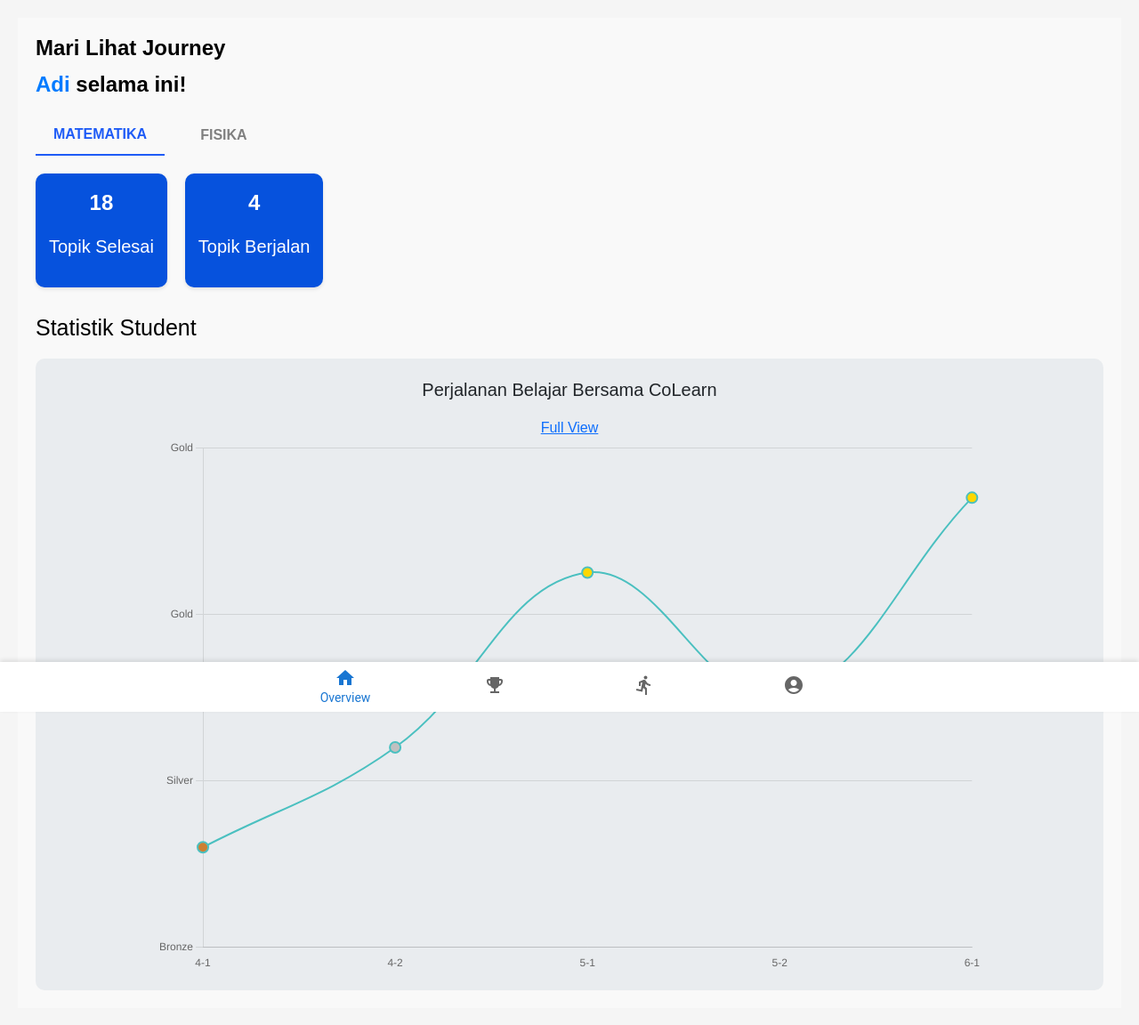
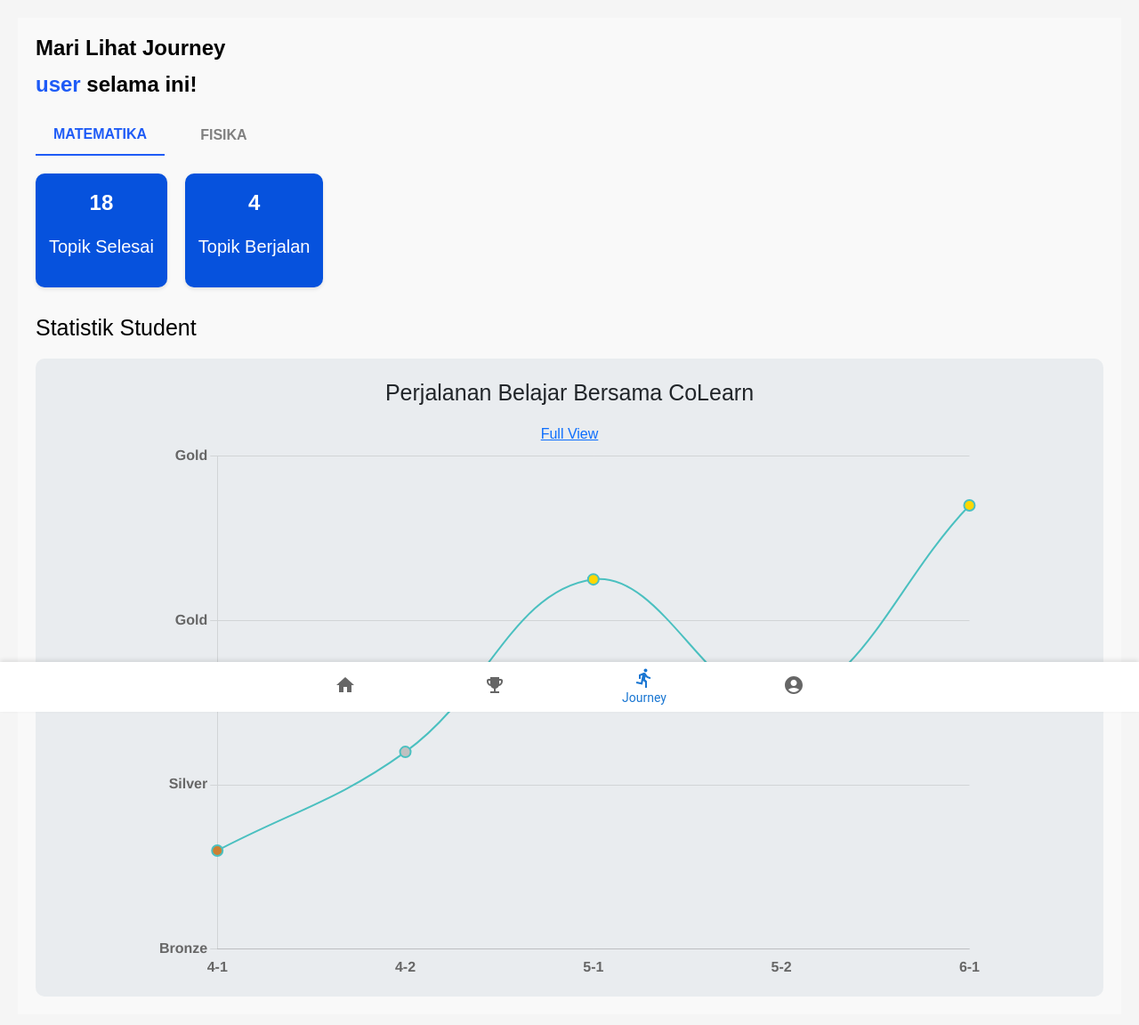
Before and after one commit to JugBones/Capstone, a React (Create React App) app in the folder parent-dashboard/: page /journey in a window 1280 px wide. Shown: the top 1152 px of the page at 89% size. Built offline with nearby package versions, Linux system fonts and the light colour scheme; no server answers; sample sign-in values are in the browser's storage; the HTML template or start-up script is replaced by a standard one.

Commit message:
update handling state, location, and color formula.

```diff
--- a/parent-dashboard/src/components/Achievement.js
+++ b/parent-dashboard/src/components/Achievement.js
@@ -34,11 +34,8 @@ const Achievement = () => {
   const navigate = useNavigate();
 
   const getBarColor = (progress) => {
-    if (progress <= 35) return "red";
-    if (progress < 50) return "orange";
-    if (progress >= 50 && progress <= 60) return "#FFD700";
-    if (progress > 60) return "#1E5BF6";
-    return "gray";
+    if (progress === 100) return "#1E5BF6";
+    return "#FFD700";
   };
 
   const handleAchievementClick = () => {
--- a/parent-dashboard/src/components/Navbar.js
+++ b/parent-dashboard/src/components/Navbar.js
@@ -1,15 +1,37 @@
-import React from "react";
+import React, { useEffect } from "react";
 import { BottomNavigation, BottomNavigationAction } from "@mui/material";
 import HomeIcon from "@mui/icons-material/Home";
 import EmojiEventsIcon from "@mui/icons-material/EmojiEvents"; // New Achievement Icon
 import AccountCircleIcon from "@mui/icons-material/AccountCircle";
 import DirectionsRunIcon from "@mui/icons-material/DirectionsRun";
-import { useNavigate } from "react-router-dom";
+import { useNavigate, useLocation } from "react-router-dom";
 import "../styling/Navbar.css";
 
 const Navbar = () => {
+  const navigate = useNavigate();
+  const location = useLocation(); // Get the current route
   const [value, setValue] = React.useState(0);
-  const navigate = useNavigate();
+
+  // Sync the value state with the current route
+  useEffect(() => {
+    switch (location.pathname) {
+      case "/overview":
+        setValue(0);
+        break;
+      case "/achievements":
+        setValue(1);
+        break;
+      case "/journey":
+        setValue(2);
+        break;
+      case "/profile":
+        setValue(3);
+        break;
+      default:
+        setValue(0); // Default to Overview
+        break;
+    }
+  }, [location.pathname]);
 
   const handleNavigation = (newValue) => {
     setValue(newValue);
--- a/parent-dashboard/src/components/ProgressChart.js
+++ b/parent-dashboard/src/components/ProgressChart.js
@@ -32,7 +32,7 @@ const ProgressChart = ({ user, selectedCourse }) => {
   const getBarColor = (value) => {
     if (value <= 35) return "red";
     if (value < 50) return "orange";
-    if (value >= 50 && value <= 60) return "yellow";
+    if (value >= 50 && value <= 60) return "#FFD700";
     if (value > 60) return "#0652DD";
     return "gray";
   };
--- a/parent-dashboard/src/pages/Achievements.js
+++ b/parent-dashboard/src/pages/Achievements.js
@@ -2,8 +2,6 @@ import React, { useState } from "react";
 import {
   AiOutlineStar,
   AiOutlineCheckCircle,
-  AiOutlineBulb,
-  AiOutlineFontSize,
   AiOutlineTool,
   AiOutlineClockCircle,
 } from "react-icons/ai";
@@ -11,7 +9,6 @@ import {
   FaMountain,
   FaRegCalendarCheck,
   FaRunning,
-  FaRoad,
   FaBookOpen,
   FaPuzzlePiece,
   FaBolt,
--- a/parent-dashboard/src/pages/Journey.js
+++ b/parent-dashboard/src/pages/Journey.js
@@ -1,4 +1,6 @@
 import React, { useState, useEffect } from 'react';
+import { useAuthState } from 'react-firebase-hooks/auth';
+import { auth } from '../firebase';
 import Navbar from '../components/Navbar';
 import '../styling/Journey.css';
 import { Line } from 'react-chartjs-2';
@@ -6,9 +8,11 @@ import 'chart.js/auto';
 import 'chartjs-plugin-annotation'; // For annotations
 
 const Journey = () => {
+  const [user] = useAuthState(auth);
+  const userName = user?.email ? user.email.split('@')[0] : user?.displayName || 'User';
   // Get the selected subject from localStorage, default to "Matematika" if not set
-  const [selectedSubject, setSelectedSubject] = useState(
-    localStorage.getItem('selectedSubject') || 'Matematika'
+  const [selectedCourse, setselectedCourse] = useState(
+    localStorage.getItem('selectedCourse') || 'Matematika'
   );
 
   // Datasets for different subjects
@@ -38,8 +42,8 @@ const Journey = () => {
     labels: ['4-1', '4-2', '5-1', '5-2', '6-1'],
     datasets: [
       {
-        label: `Perjalanan Belajar ${selectedSubject}`,
-        data: datasets[selectedSubject],
+        label: `Perjalanan Belajar ${selectedCourse}`,
+        data: datasets[selectedCourse],
         backgroundColor: 'rgba(75, 192, 192, 0.2)',
         borderColor: 'rgba(75, 192, 192, 1)',
         borderWidth: 2,
@@ -61,12 +65,12 @@ const Journey = () => {
         callbacks: {
           title: function (tooltipItem) {
             const index = tooltipItem[0].dataIndex;
-            const badge = breakdownData[selectedSubject][index].Badge;
+            const badge = breakdownData[selectedCourse][index].Badge;
             return `Checkpoint: ${tooltipItem[0].label} (Badge: ${badge})`;
           },
           label: function (tooltipItem) {
             const index = tooltipItem.dataIndex;
-            const breakdown = breakdownData[selectedSubject][index];
+            const breakdown = breakdownData[selectedCourse][index];
             return [
               `Kehadiran: ${breakdown.Kehadiran}%`,
               `Keaktifan: ${breakdown.Keaktifan}%`,
@@ -115,12 +119,20 @@ const Journey = () => {
     scales: {
       x: {
         grid: { display: false },
+        ticks: {
+          font: {
+            size: 16, weight: 'bold'
+          },
+        },
       },
       y: {
         grid: { drawBorder: false },
         min: 0,
         max: 100,
         ticks: {
+          font: {
+            size: 16, weight: 'bold'
+          },
           callback: function (value) {
             if (value < 33) return 'Bronze';
             if (value < 66) return 'Silver';
@@ -134,8 +146,8 @@ const Journey = () => {
 
   // Save the selected subject to localStorage whenever it changes
   useEffect(() => {
-    localStorage.setItem('selectedSubject', selectedSubject);
-  }, [selectedSubject]);
+    localStorage.setItem('selectedCourse', selectedCourse);
+  }, [selectedCourse]);
 
   return (
     <div className="journey-page">
@@ -143,18 +155,18 @@ const Journey = () => {
       <div className="journey-content">
         <h1 className="journey-title">Mari Lihat Journey</h1>
         <p className="journey-subtitle">
-          <span className="highlight">Adi</span> selama ini!
+          <span className="highlight">{userName}</span> selama ini!
         </p>
         <div className="journey-tabs-section">
           <button
-            className={`journey-tab-button ${selectedSubject === 'Matematika' ? 'active' : ''}`}
-            onClick={() => setSelectedSubject('Matematika')}
+            className={`journey-tab-button ${selectedCourse === 'Matematika' ? 'active' : ''}`}
+            onClick={() => setselectedCourse('Matematika')}
           >
             MATEMATIKA
           </button>
           <button
-            className={`journey-tab-button ${selectedSubject === 'Fisika' ? 'active' : ''}`}
-            onClick={() => setSelectedSubject('Fisika')}
+            className={`journey-tab-button ${selectedCourse === 'Fisika' ? 'active' : ''}`}
+            onClick={() => setselectedCourse('Fisika')}
           >
             FISIKA
           </button>
--- a/parent-dashboard/src/pages/Overview.js
+++ b/parent-dashboard/src/pages/Overview.js
@@ -15,7 +15,7 @@ import '../styling/Overview.css';
 const Overview = () => {
   const [user] = useAuthState(auth);
   const userName = user?.email ? user.email.split('@')[0] : user?.displayName || 'User';
-  const [selectedCourse, setSelectedCourse] = useState('Matematika');
+  const [selectedCourse, setSelectedCourse] = useState(localStorage.getItem('selectedCourse') || 'Matematika');
   const [profilePicture, setProfilePicture] = useState(user?.photoURL || "/avatar.jpg");
   const [classData, setClassData] = useState(null);
   const [courses, setCourses] = useState([]);
@@ -66,6 +66,10 @@ const Overview = () => {
     };
     fetchCourses();
   }, [user]);
+
+  useEffect(() => {
+      localStorage.setItem('selectedCourse', selectedCourse);
+    }, [selectedCourse]);
 
   return (
     <Box className="app">
--- a/parent-dashboard/src/pages/Profile.js
+++ b/parent-dashboard/src/pages/Profile.js
@@ -1,19 +1,19 @@
 import React, { useState, useEffect } from "react";
-import { useAuthState } from "react-firebase-hooks/auth"; // Firebase hook
-import { auth } from "../firebase"; // Firebase auth instance
+import { useAuthState } from "react-firebase-hooks/auth";
+import { auth } from "../firebase";
 import { useNavigate } from "react-router-dom";
 import Navbar from "../components/Navbar";
 import axios from "axios";
 import "../styling/Profile.css";
 
 const Profile = () => {
-  const [user] = useAuthState(auth); // Get the logged-in user
+  const [user] = useAuthState(auth);
   const userName = user?.email ? user.email.split('@')[0] : user?.displayName || 'User';
   const [classData, setClassData] = useState(null);
-  const navigate = useNavigate(); // For navigation
+  const navigate = useNavigate();
   const [selectedFile, setSelectedFile] = useState(null);
   const [profilePicture, setProfilePicture] = useState(user?.photoURL || "/avatar.jpg");
-  const [isModalOpen, setIsModalOpen] = useState(false); // Track modal visibility
+  const [isModalOpen, setIsModalOpen] = useState(false);
 
   // Fetch updated profile picture from the backend
   useEffect(() => {
@@ -52,7 +52,7 @@ const Profile = () => {
   const handleLogout = () => {
     auth.signOut()
       .then(() => {
-        navigate("/login"); // Redirect to the login page after logout
+        navigate("/login");
       })
       .catch((error) => {
         console.error("Error logging out:", error);
--- a/parent-dashboard/src/styling/Journey.css
+++ b/parent-dashboard/src/styling/Journey.css
@@ -17,7 +17,7 @@
 }
 
 .highlight {
-  color: #007bff;
+  color: #1E5BF6;
 }
 
 .journey-stats {
@@ -69,7 +69,7 @@
 }
 
 .chart-section p {
-  font-size: 20px;
+  font-size: 25px;
 }
 
 .category-level {
--- a/parent-dashboard/src/styling/Overview.css
+++ b/parent-dashboard/src/styling/Overview.css
@@ -57,7 +57,6 @@
 .greeting-text p {
   margin: 0;
   font-size: 18px; /* Web Default Text */
-  color: #0177FB;
 }
 
 /* Card Styling */
```
Also changed, not shown: 1 other file (tests, documents, lock files or other folders).
